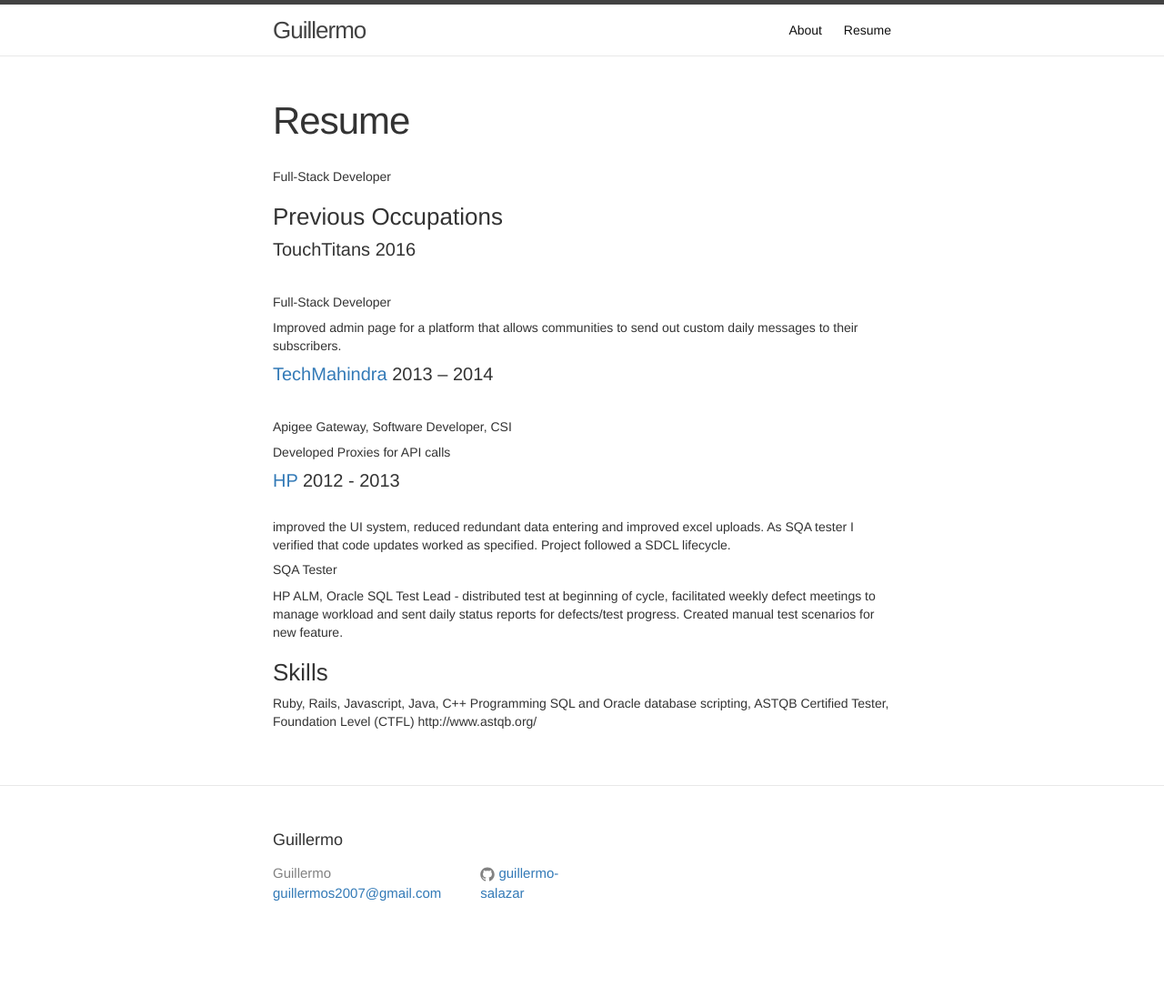
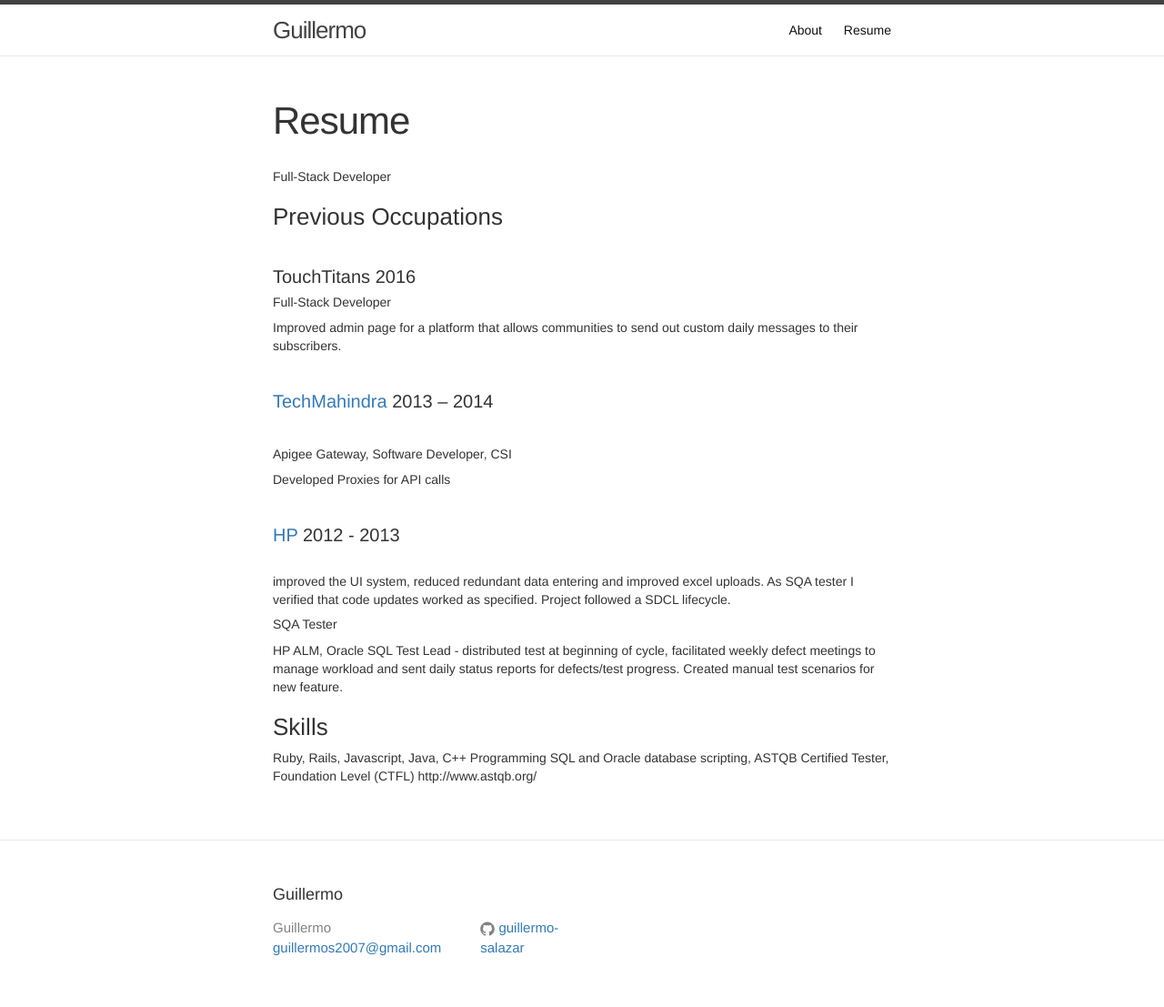
Before and after one commit to guillermo-salazar/guillermo-salazar.github.io, a Jekyll site: the page built from resume/index.html, in a window 1280 px wide. Shown: the whole page at 91% size. Built offline with Jekyll 4.4.1, drawn with Linux system fonts in a browser that asks for light colours; nearby versions of some CDN libraries; before the commit the page ends 1047 px from its top, so only the background shows below that.

```diff
--- a/resume/index.html
+++ b/resume/index.html
@@ -6,17 +6,19 @@ permalink: /resume/
 
 Full-Stack Developer
 
-<h3>Previous Occupations</h3>
-<h4>TouchTitans 2016</h4><br>
+<h3>Previous Occupations</h3><br>
+<h4>TouchTitans 2016</h4>
 <h5>Full-Stack Developer</h5>
 <p>
   Improved admin page for a platform that allows communities to send out custom daily messages to their subscribers.
 </p>
+<br>
 <h4><a href="http://www.techmahindra.com/">TechMahindra</a>	2013 – 2014</h4><br>
 <h5>Apigee Gateway, Software Developer, CSI</h5>
 <p>
 Developed Proxies for API calls
 </p>
+<br>
 <h4><a href="http://www.hp.com/">HP</a> 2012 - 2013</h4><br>
 improved the UI system, reduced redundant data entering and improved excel uploads. As SQA tester I verified that code updates worked as specified. Project followed a SDCL lifecycle.
 <h5>	SQA Tester</h5>
```
